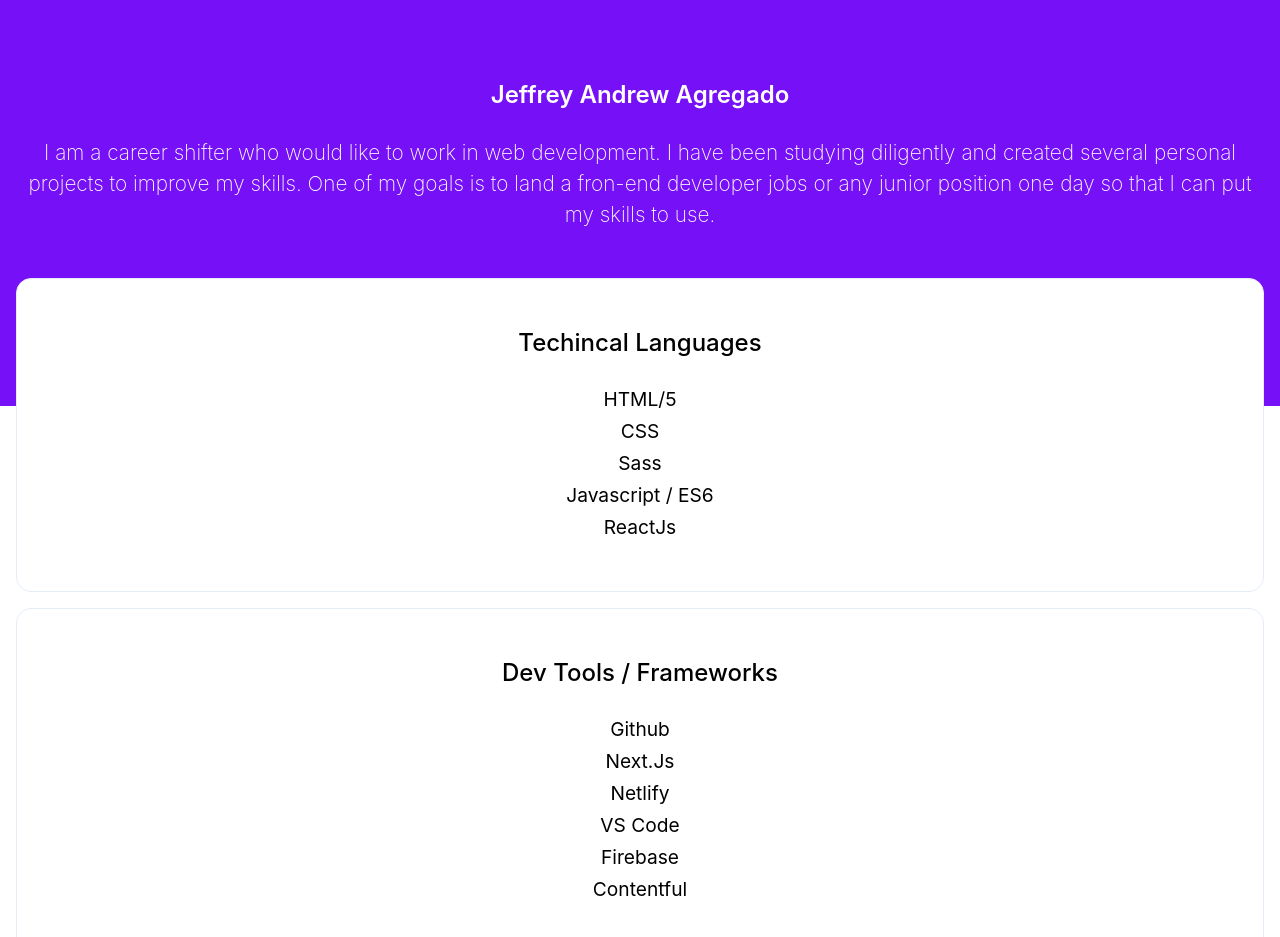
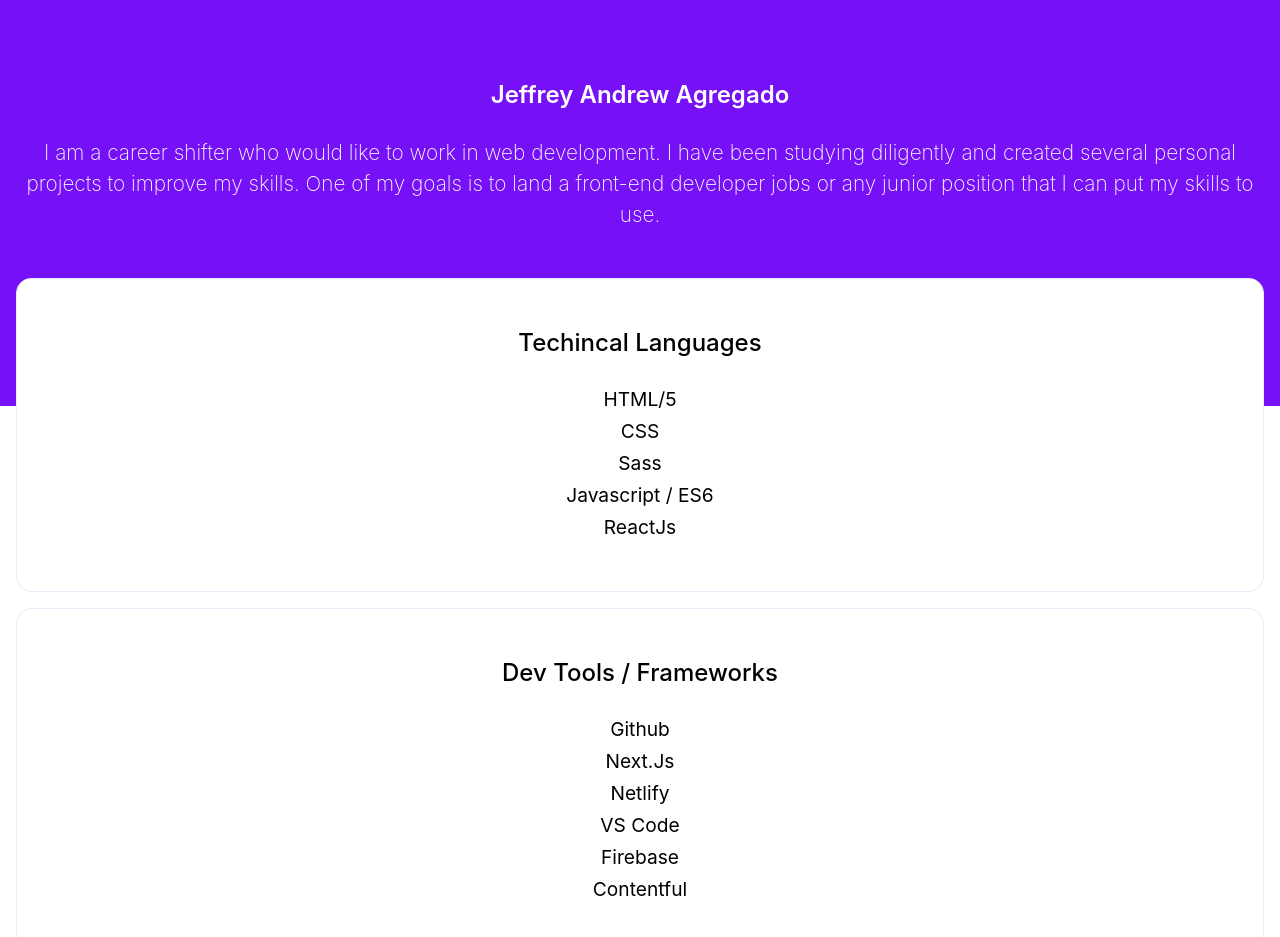
Before and after one commit to jeffagregado/portfoliov2, a Next.js app: page / in a window 1280 px wide. Shown: the part 820-1757 px from the top of the page. Built offline with nearby package versions, Linux system fonts and the light colour scheme.

Commit message:
corrected mistype

```diff
--- a/pages/index.tsx
+++ b/pages/index.tsx
@@ -60,8 +60,8 @@
               I am a career shifter who would like to work in web development. I
               have been studying diligently and created several personal
               projects to improve my skills. One of my goals is to land a
-              fron-end developer jobs or any junior position one day so that I
-              can put my skills to use.
+              front-end developer jobs or any junior position that I can put my
+              skills to use.
             </p>
           </div>
         </Container>
```
